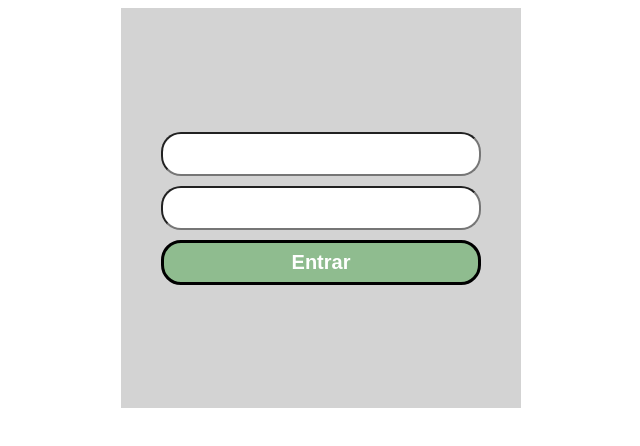
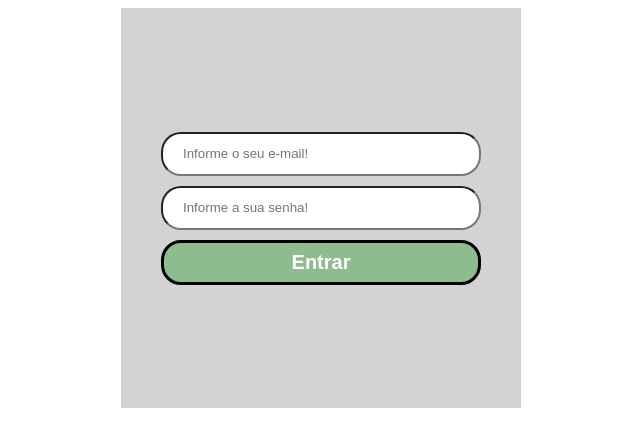
Before and after one commit to luizpaulogroup/facec-aula-front-projeto-1-turma-b, a plain HTML site: page pages/index.html in a window 1280 px wide. Shown: the whole page, without its empty margins (319-959 px from the left). Drawn offline with Linux system fonts and the light colour scheme.

Commit message:
Add files via upload

```diff
--- a/css/estilo.css
+++ b/css/estilo.css
@@ -3,6 +3,11 @@
     height: 400px;
     background-color: #D3D3D3;
     margin: 0 auto;
+}
+
+#conteudo form{
+    width: 100%;
+    height: 100%;
     display: flex;
     flex-direction: column;
     align-items: center; /* Alinha ao centro considerando largura */
--- a/pages/index.html
+++ b/pages/index.html
@@ -12,9 +12,14 @@
 <body>
 
     <div id="conteudo"> <!--PAI-->
-        <input type="email" class="input"> <!--FILHO-->
-        <input type="password" class="input"> <!--FILHO-->
-        <button id="botao-entrar">Entrar</button> <!--FILHO-->
+        <!-- method="get"  - Vai com as informações na URL! -->
+        <!-- method="post" - Vai com as informações escondidas na requisição! -->
+
+        <form action="home.html" method="post">
+            <input type="email" class="input" name="email" required placeholder="Informe o seu e-mail!"> <!--FILHO-->
+            <input type="password" class="input" name="password" required placeholder="Informe a sua senha!"> <!--FILHO-->
+            <button type="submit" id="botao-entrar">Entrar</button> <!--FILHO-->
+        </form>
     </div>
 
 </body>
```
Also changed, not shown: pages/home.html (added).
